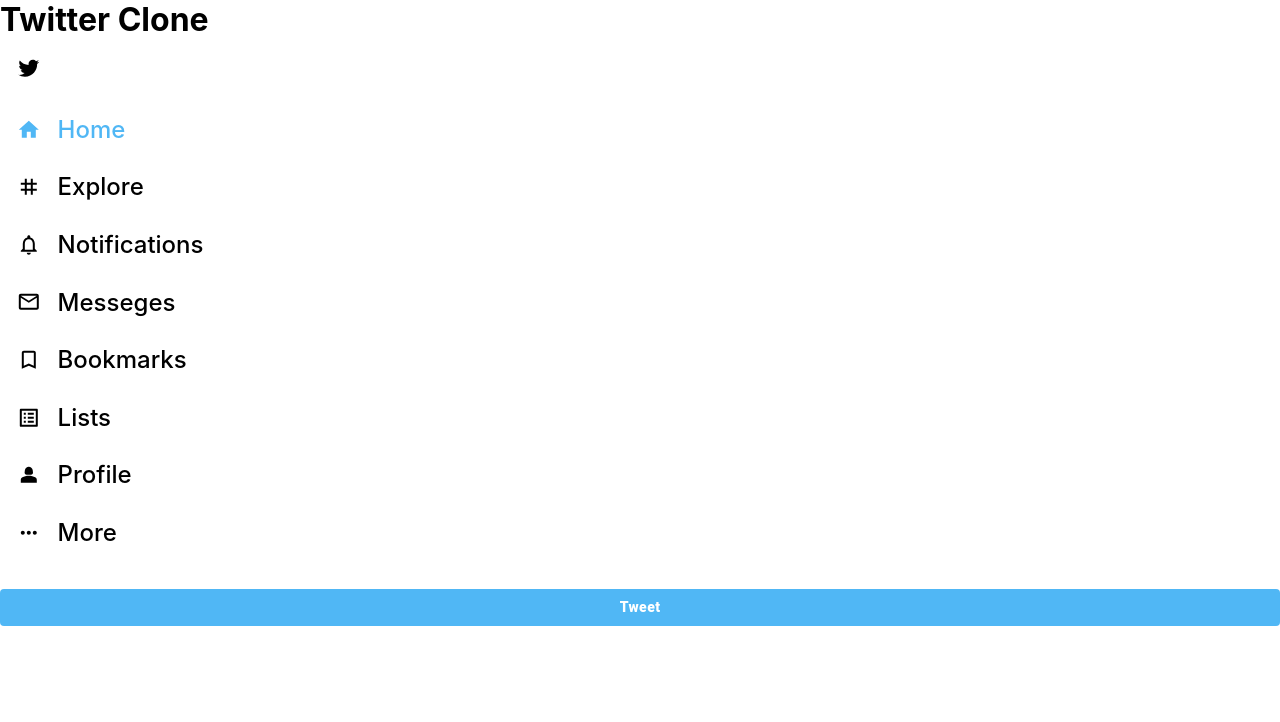
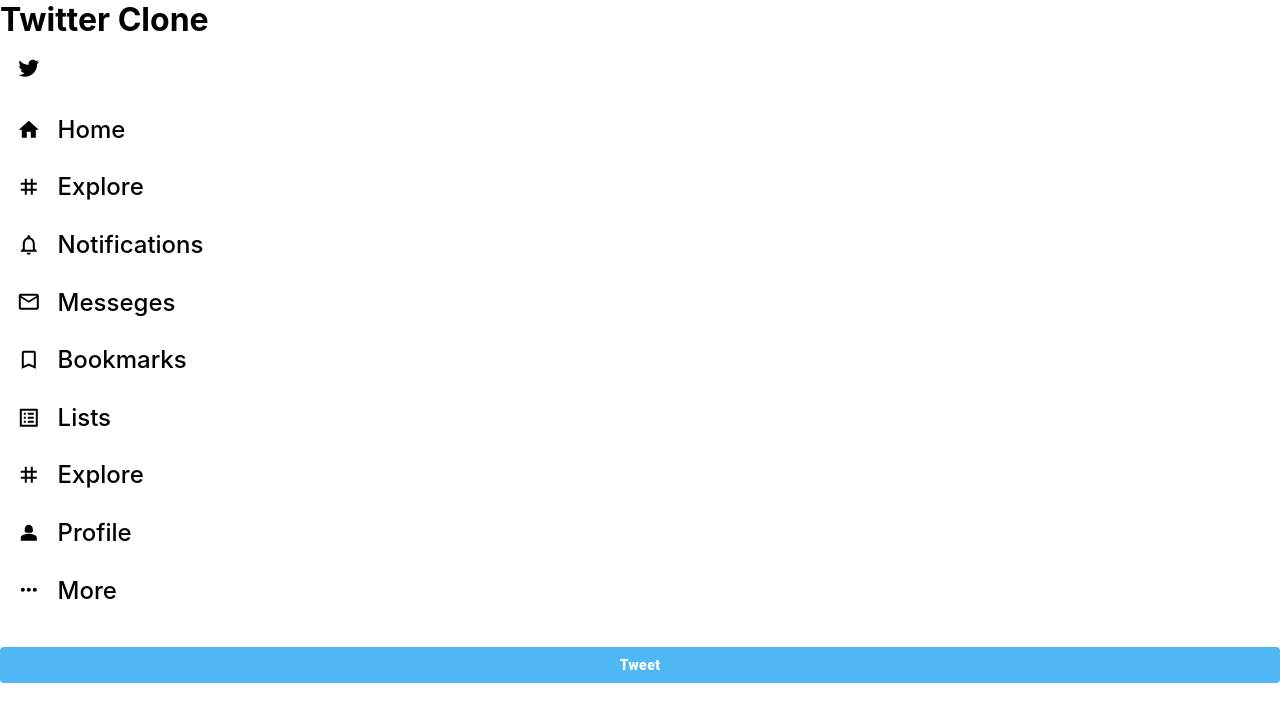
Before and after one commit to Krishnabot/Twitter-clone, a React (Create React App) app: page / in a window 1280 px wide. Shown: the top 722 px of the page. Built offline with nearby package versions, Linux system fonts and the light colour scheme.

Commit message:
Refactor Sidebar to render option by array

```diff
--- a/package.json
+++ b/package.json
@@ -13,6 +13,7 @@
     "prop-types": "^15.8.1",
     "react": "^18.2.0",
     "react-dom": "^18.2.0",
+    "react-router-dom": "^6.4.3",
     "react-scripts": "5.0.1",
     "web-vitals": "^2.1.4"
   },
--- a/src/components/Sidebar/Sidebar.js
+++ b/src/components/Sidebar/Sidebar.js
@@ -13,33 +13,64 @@
 import SidebarOption from './SidebarOption';
 
 function Sidebar() {
+  const sidebarOptionMenus = [
+    {
+      id: 1,
+      iconName: HomeIcon,
+      iconText: 'Home',
+    },
+    {
+      id: 2,
+      iconName: TagIcon,
+      iconText: 'Explore',
+    },
+    {
+      id: 3,
+      iconName: NotificationsNoneIcon,
+      iconText: 'Notifications',
+    },
+    {
+      id: 4,
+      iconName: MailOutlineIcon,
+      iconText: 'Messeges',
+    },
+    {
+      id: 5,
+      iconName: BookmarkBorderIcon,
+      iconText: 'Bookmarks',
+    },
+    {
+      id: 6,
+      iconName: ListAltIcon,
+      iconText: 'Lists',
+    },
+    {
+      id: 7,
+      iconName: TagIcon,
+      iconText: 'Explore',
+    },
+    {
+      id: 8,
+      iconName: Person2Icon,
+      iconText: 'Profile',
+    },
+    {
+      id: 9,
+      iconName: MoreHorizIcon,
+      iconText: 'More',
+    },
+  ];
   return (
     <div className="sidebar">
       {/* Twitter Icon */}
       <TwitterIcon />
-      {/* home Icon */}
-      <SidebarOption active Icon={HomeIcon} text="Home" />
-
-      {/* TagIcon */}
-      <SidebarOption Icon={TagIcon} text="Explore" />
-
-      {/* Notificcation Icon */}
-      <SidebarOption Icon={NotificationsNoneIcon} text="Notifications" />
-
-      {/* Messege Icon  */}
-      <SidebarOption Icon={MailOutlineIcon} text="Messeges" />
-
-      {/* Bookmark Icon */}
-      <SidebarOption Icon={BookmarkBorderIcon} text="Bookmarks" />
-
-      {/* List Icon */}
-      <SidebarOption Icon={ListAltIcon} text="Lists" />
-
-      {/* Profile Icon  */}
-      <SidebarOption Icon={Person2Icon} text="Profile" />
-
-      {/* More Icon */}
-      <SidebarOption Icon={MoreHorizIcon} text="More" />
+      {sidebarOptionMenus.map((item) => (
+        <SidebarOption
+          key={item.id}
+          Icon={item.iconName}
+          text={item.iconText}
+        />
+      ))}
       <Button varient="outlined" className="tweet-btn" fullWidth>
         Tweet
       </Button>
--- a/src/components/Sidebar/SidebarOption.js
+++ b/src/components/Sidebar/SidebarOption.js
@@ -2,18 +2,16 @@
 import './SidebarOption.css';
 import PropTypes from 'prop-types';
 
-// eslint-disable-next-line react/prop-types
-function SidebarOption({ active, text, Icon }) {
+function SidebarOption({ text, Icon }) {
   return (
-    <div className={`sidebarOption ${active && 'sidebarOption--active'}`}>
+    <div className="sidebarOption">
       <Icon />
       <h2>{text}</h2>
     </div>
   );
 }
 
-SidebarOption.prototype = {
-  active: PropTypes.string.isRequired,
+SidebarOption.propTypes = {
   text: PropTypes.string.isRequired,
   Icon: PropTypes.string.isRequired,
 };
```
Also changed, not shown: 1 other file (tests, documents, lock files or other folders).
